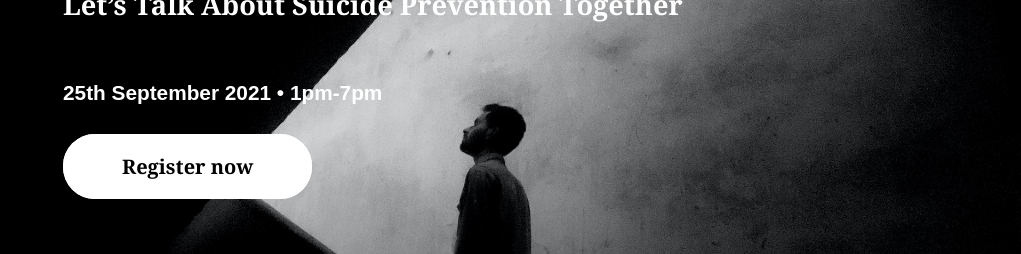
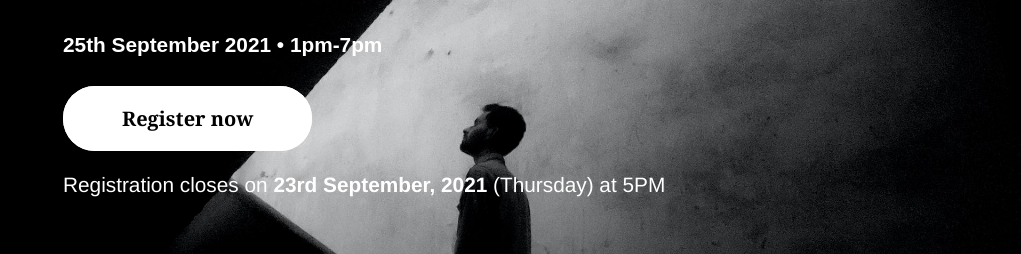
Before and after one commit to benjamin25116/suicide-prevention-symposium, a Gatsby site: page / in a window 1280 px wide. Shown: the part 283-537 px from the top of the page, without its empty margins (259-1280 px from the left). Built offline with nearby package versions, Linux system fonts and the light colour scheme; Gatsby itself is replaced by a stand-in of ours.

Commit message:
Add closing date.

```diff
--- a/src/component/Button.js
+++ b/src/component/Button.js
@@ -29,7 +29,11 @@
 `;
 
 function Button({ children, reverse, to }) {
-return <StyledButton href={to} reverse={reverse && reverse}>{children}</StyledButton>;
+  return (
+    <StyledButton href={to} reverse={reverse && reverse}>
+      {children}
+    </StyledButton>
+  );
 }
 
 export default Button;
--- a/src/component/Charges.js
+++ b/src/component/Charges.js
@@ -8,6 +8,8 @@
 const Body = styled.p`
   text-align: center;
   margin-bottom: 2rem;
+  font-size: ${(props) => props.large && "1.5rem"};
+  line-height: ${(props) => props.large && "2rem"};
 `;
 
 const Wrapper = styled.div`
@@ -21,7 +23,7 @@
     <Layout backgroundColor="#f9f4f1">
       <Heading>Charges</Heading>
       <Wrapper>
-        <Body>
+        <Body large>
           <b>RM 50</b> registration fee <br />
           <b>RM 150</b> for certification and <br />
           <b>2 CPD points</b> for registered counselors
@@ -29,9 +31,12 @@
         <Body>
           <b>Group discount</b> available for organizations: <br />7
           participants and above are eligible for group discount of RM 30 per
-          person (not applicable for certification and CPD points).
+          person (not applicable for certification and CPD points).{" "}
+          <b>Scholarships</b> are available.
         </Body>
-        <Body><b>Scholarships</b> are available.</Body>
+        <Body>
+          Registration closes on <b>23rd September, 2021</b> (Thursday) at 5PM.
+        </Body>
         <Button
           reverse="true"
           to="https://docs.google.com/forms/d/1Gor9GLP3zl1U6E511VELNswsavxRGCGGKBmZ-IP_Jy0/formrestricted?edit_requested=true"
--- a/src/component/HeroBanner.js
+++ b/src/component/HeroBanner.js
@@ -110,6 +110,10 @@
   margin-bottom: 5rem;
 `;
 
+const ClosingDate = styled(SurTitle)`
+  margin-top: 2rem;
+`;
+
 function HomeBanner() {
   return (
     <Banner>
@@ -124,6 +128,9 @@
           <Button to="https://docs.google.com/forms/d/1Gor9GLP3zl1U6E511VELNswsavxRGCGGKBmZ-IP_Jy0/formrestricted?edit_requested=true">
             Register now
           </Button>
+          <ClosingDate>
+            Registration closes on <b>23rd September, 2021</b> (Thursday) at 5PM
+          </ClosingDate>
         </TitleWrapper>
         <SurTitle>Malaysia's First Multidisciplinary Symposium</SurTitle>
         <LogoContainer>
```
